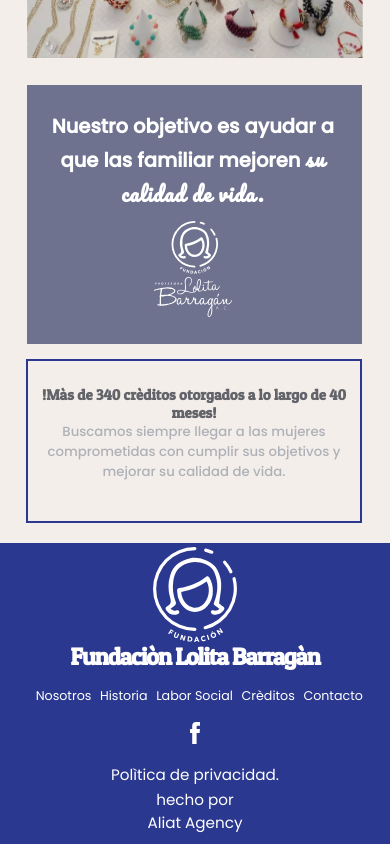
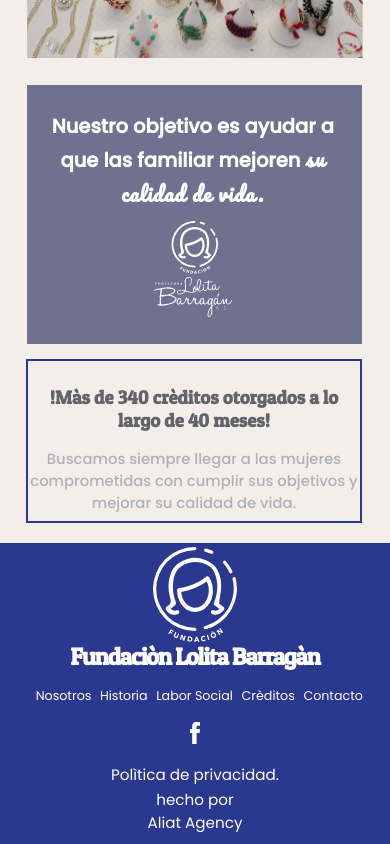
Before and after one commit to marcos020499/challenge, a React (Create React App) app: page / in a window 390 px wide. Shown: the part 2901-3745 px from the top of the page. Built offline with nearby package versions, Linux system fonts and the light colour scheme.

Commit message:
container

```diff
--- a/src/components/Content/secondSection/style.css
+++ b/src/components/Content/secondSection/style.css
@@ -197,7 +197,7 @@
     .secondContainerTextSecondSection{
         margin: 4vw 0% 0% -0.4%;
         width: 99%;
-        font-size: 3.8vw;
+        font-size: 4.8vw;
         color: rgb(98, 100, 106);
         text-align: center;
         border: 0.7vw solid #2b388f;;
@@ -205,7 +205,8 @@
         padding: 3vw 0 6vw 0;
     }
     .secondContainerTextSecondSection p {
-        font-size: 3.4vw;
+        margin-top: 4vw;
+        font-size: 3.8vw;
     }
     .impulse1{
         margin: 7vw 0 0 -2.7vw;
```
Also changed, not shown: 6 other files (tests, documents, lock files or other folders).
